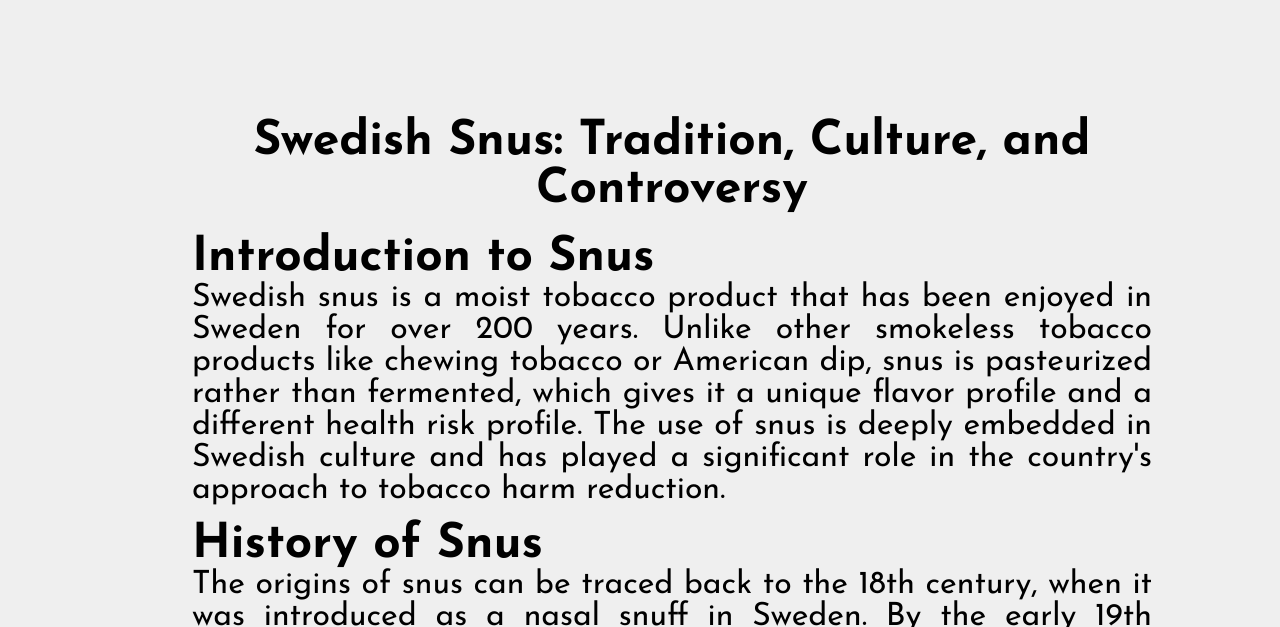
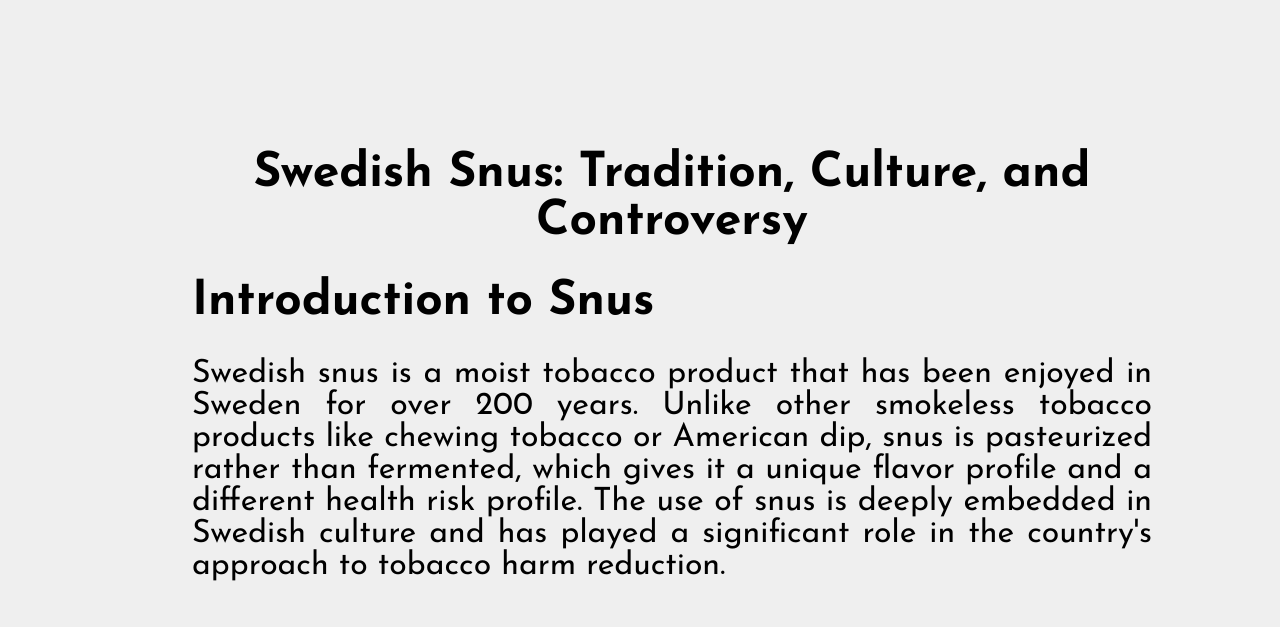
Before and after one commit to HampusKungsman123/Snus, a plain HTML site: page index.html in a window 1280 px wide. Shown: the part 152-779 px from the top of the page. Drawn offline with Linux system fonts and the light colour scheme.

Commit message:
Final touches

```diff
--- a/index.html
+++ b/index.html
@@ -30,6 +30,7 @@
       <h1>Swedish Snus: Tradition, Culture, and Controversy</h1>
 
       <h2>Introduction to Snus</h2>
+      <br />
       <p>
         Swedish snus is a moist tobacco product that has been enjoyed in Sweden
         for over 200 years. Unlike other smokeless tobacco products like chewing
@@ -39,8 +40,11 @@
         played a significant role in the country's approach to tobacco harm
         reduction.
       </p>
+      <br />
 
       <h2>History of Snus</h2>
+
+      <br />
       <p>
         The origins of snus can be traced back to the 18th century, when it was
         introduced as a nasal snuff in Sweden. By the early 19th century, a
@@ -49,6 +53,7 @@
         quickly became a popular alternative to smoking, particularly in rural
         areas, and has maintained its status as a staple in Swedish society.
       </p>
+      <br />
       <p>
         Sweden's unique relationship with snus can be attributed to a few key
         factors. In the early 20th century, snus was seen as a healthier
@@ -59,8 +64,9 @@
         hygienic conditions, which helped establish snus as a safer and more
         reliable product compared to other forms of tobacco.
       </p>
-
+      <br />
       <h2>The Production Process</h2>
+      <br />
       <p>
         One of the most important aspects of Swedish snus is its production
         process. Unlike many other tobacco products, snus is made using a
@@ -71,6 +77,7 @@
         bacteria, which also helps to stabilize the product and extend its shelf
         life.
       </p>
+      <br />
       <p>
         The pasteurization process is what differentiates snus from other
         smokeless tobacco products, particularly those that are fermented.
@@ -78,51 +85,65 @@
         pasteurized snus a potentially less harmful alternative for those who
         use tobacco.
       </p>
+      <br />
 
       <h2>Types of Snus</h2>
+      <br />
       <p>
         Swedish snus comes in various forms, catering to different preferences.
         The most common types are:
       </p>
+      <br />
       <h3>Loose Snus (Lös)</h3>
+      <br />
       <p>
         This is the traditional form of snus, where the tobacco is loose and can
         be shaped by the user into a portion size that fits comfortably under
         the lip. Loose snus is favored by many long-time users due to its rich
         flavor and customizable portion size.
       </p>
+      <br />
 
       <h3>Portion Snus</h3>
+      <br />
       <p>
         Introduced in the 1970s, portion snus offers a more convenient and less
         messy alternative to loose snus. The tobacco is pre-portioned into
         small, porous pouches that can be easily placed under the lip. Portion
         snus is available in two main varieties:
       </p>
+      <br />
       <p>
         <strong>Regular Portion:</strong> These are moist pouches that provide a
         strong flavor release and are popular among traditional users.
       </p>
+      <br />
       <p>
         <strong>White Portion:</strong> These pouches are less moist than
         regular portions, which results in a slower flavor release but a
         longer-lasting experience. White portions are popular for their
         discreetness and reduced drip.
       </p>
+      <br />
 
       <h3>Mini Portions</h3>
+      <br />
       <p>
         These are smaller than regular portion snus, making them more discreet
         and suitable for users who prefer a lighter experience.
       </p>
+      <br />
 
       <h3>Dry Portion</h3>
+      <br />
       <p>
         A variant of the white portion, dry portions have even less moisture and
         are popular for their extended flavor duration and minimal drip.
       </p>
+      <br />
 
       <h2>The Cultural Significance of Snus</h2>
+      <br />
       <p>
         Snus is more than just a tobacco product in Sweden; it is a cultural
         phenomenon. It is not uncommon to see Swedes enjoying snus in social
@@ -131,6 +152,7 @@
         attractive option for many who want to use tobacco without the social
         stigma or health risks associated with smoking.
       </p>
+      <br />
       <p>
         In Sweden, snus is often seen as a product for everyone, transcending
         social classes and age groups. While it is particularly popular among
@@ -138,8 +160,10 @@
         and white portion varieties, which are perceived as more discreet and
         refined.
       </p>
+      <br />
 
       <h2>Health Considerations and Controversies</h2>
+      <br />
       <p>
         The health implications of snus have been a topic of debate for many
         years. While it is still a tobacco product and therefore not without
@@ -150,6 +174,7 @@
         diseases like lung cancer and chronic obstructive pulmonary disease
         (COPD).
       </p>
+      <br />
       <p>
         Public health experts often cite Sweden's low smoking rates and
         relatively low incidence of smoking-related diseases as evidence of
@@ -157,6 +182,7 @@
         of male lung cancer in Europe, a statistic that many attribute to the
         widespread use of snus as an alternative to cigarettes.
       </p>
+      <br />
       <p>
         Despite these potential benefits, snus is not without controversy. The
         European Union (EU) banned the sale of snus outside Sweden in 1992,
@@ -166,6 +192,7 @@
         been a point of contention, particularly given the EU's efforts to
         reduce smoking rates across the continent.
       </p>
+      <br />
       <p>
         Critics of the snus ban argue that the EU should reconsider its stance,
         particularly in light of evidence suggesting that snus could play a role
@@ -173,8 +200,10 @@
         promoting any form of tobacco could undermine broader public health
         efforts to reduce tobacco use altogether.
       </p>
+      <br />
 
       <h2>The Future of Snus</h2>
+      <br />
       <p>
         As public health campaigns continue to focus on reducing smoking rates
         globally, snus may play an increasingly important role in tobacco harm
@@ -182,6 +211,7 @@
         alternative to smoking, and it has been credited with helping to drive
         down smoking rates in the country.
       </p>
+      <br />
       <p>
         However, the future of snus outside Sweden remains uncertain. The EU's
         ban on snus, coupled with growing concerns over the potential health
@@ -190,8 +220,10 @@
         reduction continues, snus could emerge as a key player in the effort to
         reduce the global burden of smoking-related diseases.
       </p>
+      <br />
 
       <h2>Conclusion</h2>
+      <br />
       <p>
         Swedish snus is a product with a rich history and deep cultural
         significance. It has evolved over centuries to become a staple of
@@ -206,7 +238,7 @@
     <footer id="contact">
       <p>
         Gjord av
-        <a href="https://sv.wikipedia.org/wiki/Jesus" target="_blank"
+        <a href="https://github.com/HampusKungsman123" target="_blank"
           >Coola Killen</a
         >
       </p>
--- a/style.css
+++ b/style.css
@@ -82,15 +82,17 @@ a:hover {
 
 h1 {
   text-align: center;
-  margin-bottom: 20px;
+  margin-bottom: 2rem;
+  padding-top: 2rem;
 }
 
 p {
-  margin-bottom: 15px;
+  margin-bottom: 1rem;
   text-align: justify;
 }
 
 footer {
   display: flex;
   justify-content: right;
+  margin-right: 1rem;
 }
```
Also changed, not shown: 1 other file.
